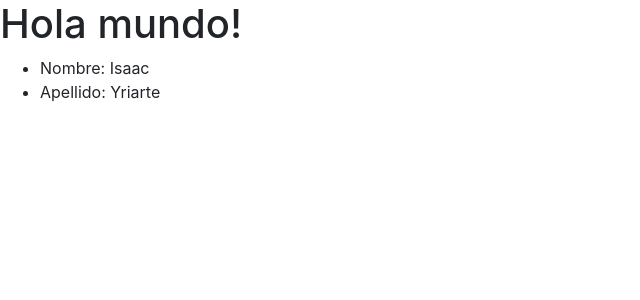
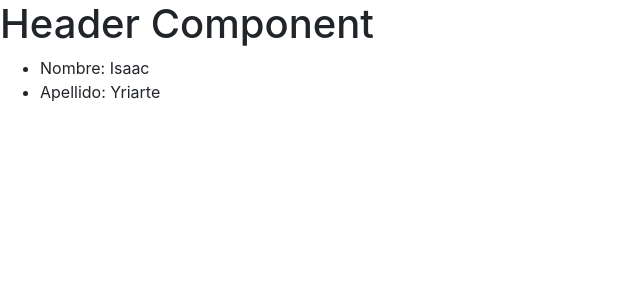
Before and after one commit to IsaacYAGI/hola-mundo-angular, an Angular app: page / in a window 1280 px wide. Shown: the top 300 px of the page, without its empty margins (0-640 px from the left). Built offline with nearby package versions, Linux system fonts and the light colour scheme.

Commit message:
Agrega el componente header al proyecto

```diff
--- a/src/app/app.component.html
+++ b/src/app/app.component.html
@@ -1,4 +1,6 @@
-<h1>Hola mundo!</h1>
+<app-header>
+
+</app-header>
 
 <ul>
   <li>Nombre: {{nombre}}</li>
--- a/src/app/app.module.ts
+++ b/src/app/app.module.ts
@@ -2,10 +2,12 @@ import { BrowserModule } from '@angular/platform-browser';
 import { NgModule } from '@angular/core';
 
 import { AppComponent } from './app.component';
+import { HeaderComponent } from './components/header/header.component';
 
 @NgModule({
   declarations: [
-    AppComponent
+    AppComponent,
+    HeaderComponent
   ],
   imports: [
     BrowserModule
--- /dev/null
+++ b/src/app/components/header/header.component.ts
@@ -0,0 +1,9 @@
+import { Component } from '@angular/core';
+
+@Component({
+    selector: 'app-header',
+    template: `<h1>Header Component</h1>`
+})
+export class HeaderComponent{
+
+}
```
